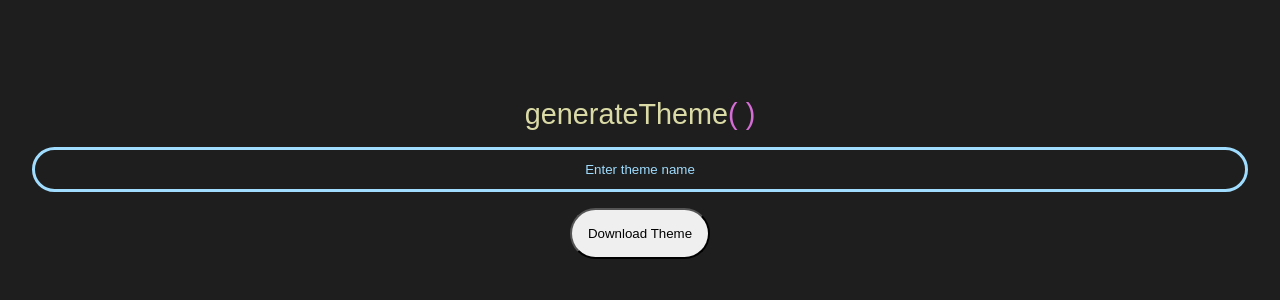
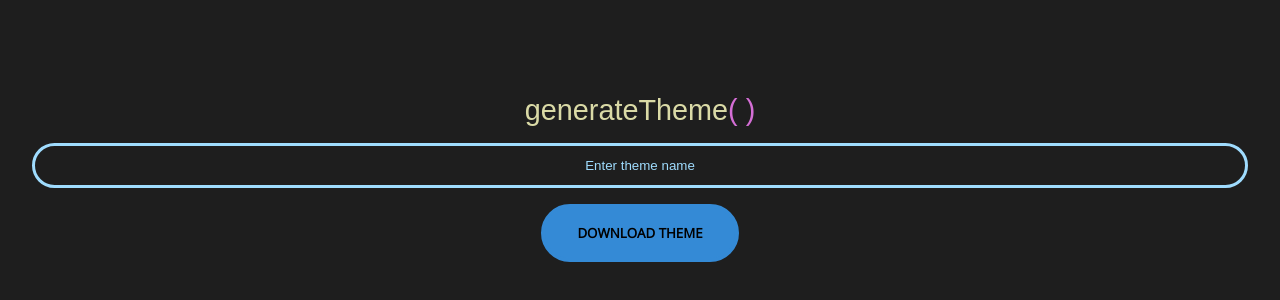
Before and after one commit to loreleim/generateTheme, a React (Create React App) app: page / in a window 1280 px wide. Shown: the part 222-522 px from the top of the page. Built offline with nearby package versions, Linux system fonts and the light colour scheme; a web font is replaced by a local one.

Commit message:
styling for the download button

```diff
--- a/src/components/download/index.module.scss
+++ b/src/components/download/index.module.scss
@@ -1,6 +1,20 @@
+@import "../../styles/variables.scss";
 
 .downloadButton {
     border-radius: 3rem;
     margin-top: 1rem;
     padding: 1rem;
+    padding-left: 2rem;
+    padding-right: 2rem;
+    background-color: $darkBlue;
+    border: 4px solid $darkBlue;
+    font-family: "Open Sans", sans-serif;
+    font-weight: 700;
+    text-transform: uppercase;
+
+    &:focus {
+        outline: none;
+        border: 4px solid $orange;
+        transition: 0.3s ease-in-out all;
+    }
 }
```
